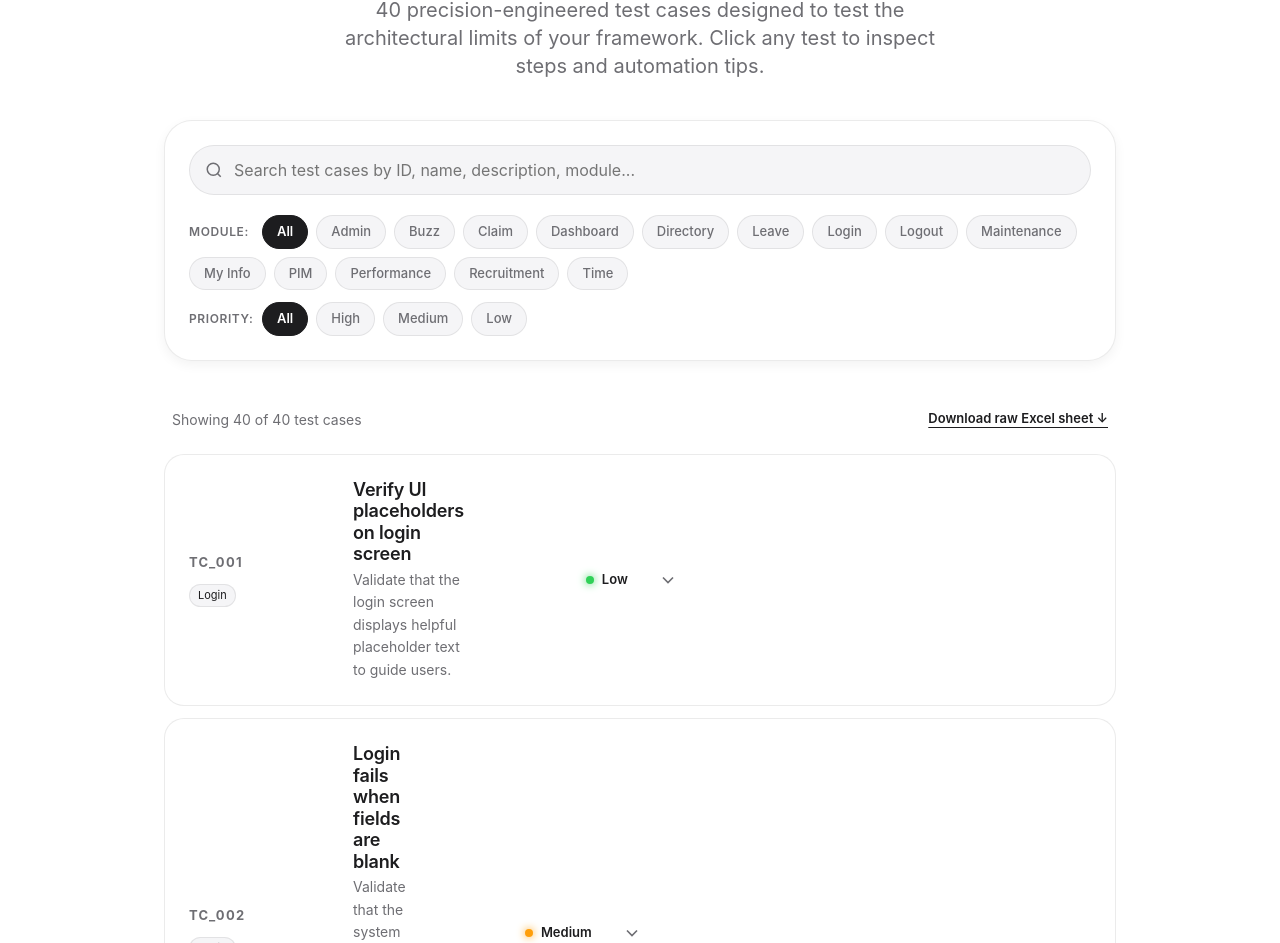
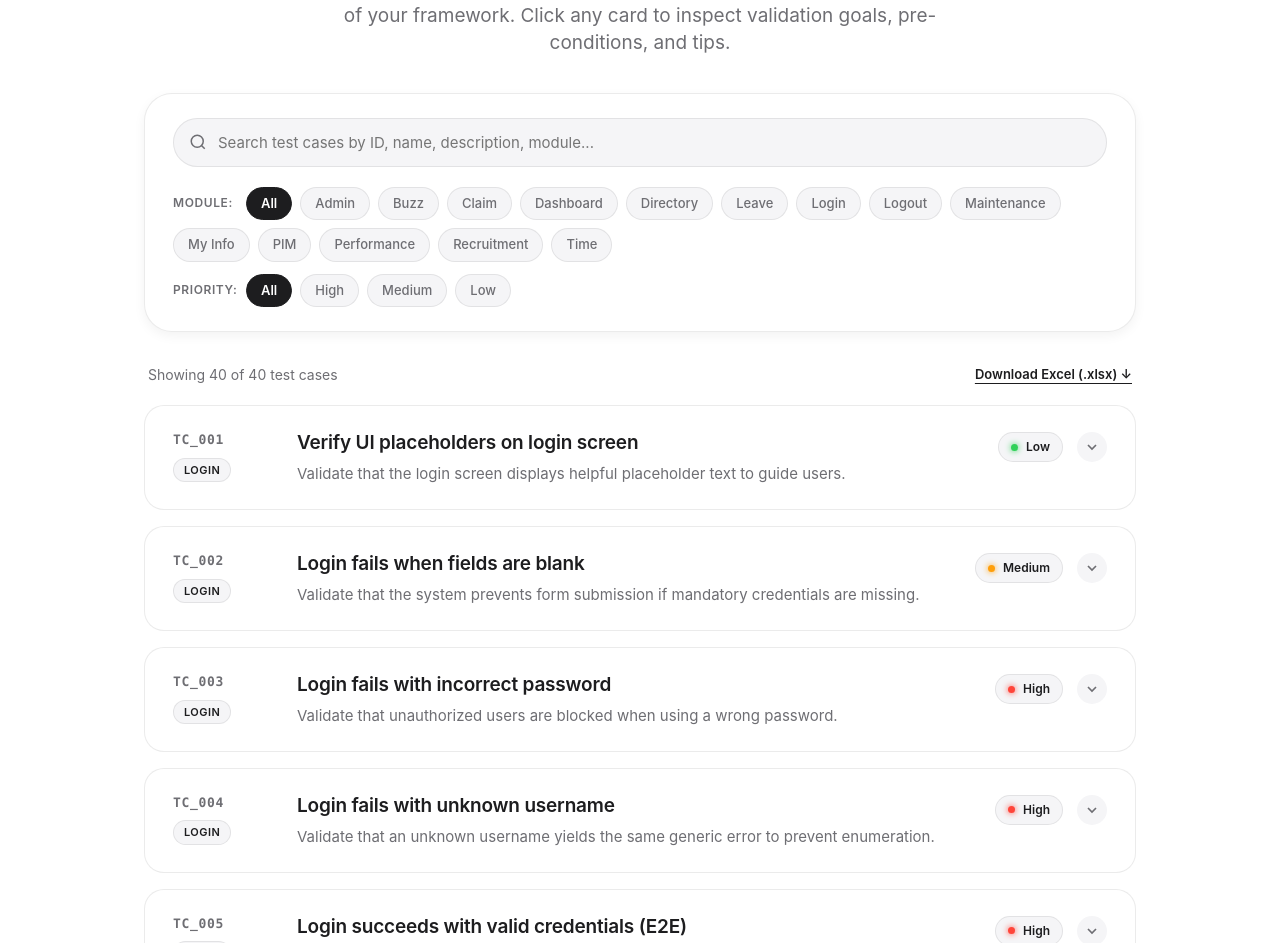
Before and after one commit to AbeeshSengottuvel/automation-invitation, a website: page tests.html in a window 1280 px wide. Shown: the part 301-1244 px from the top of the page. Drawn offline with Linux system fonts and the light colour scheme.

Commit message:
Fix test case cards layout: eliminate squeezed columns and unbalanced empty space

```diff
--- a/styles.css
+++ b/styles.css
@@ -254,21 +254,181 @@ p { font-size: var(--text-body); margin-bottom: var(--space-16); }
 .links-list { display: flex; flex-direction: column; gap: var(--space-8); max-height: 400px; overflow-y: auto; }
 .link-item { display: flex; justify-content: space-between; align-items: center; padding: 12px; background: var(--card); border: 1px solid var(--line); border-radius: var(--radius-sm); font-family: monospace; font-size: 13px; }
 
-/* Test Cases List (Pro Apple-style) */
-.tc-row { display: grid; grid-template-columns: 160px 1fr 160px; gap: var(--space-48); padding: var(--space-48) 0; border-bottom: 1px solid var(--line); align-items: start; }
-.tc-row:last-child { border-bottom: none; }
-.tc-meta { display: flex; flex-direction: column; align-items: flex-start; gap: var(--space-12); }
-.tc-id { font-size: 13px; font-weight: 700; color: var(--text-muted); letter-spacing: 0.1em; }
-.tc-title { font-size: 24px; font-weight: 600; letter-spacing: -0.01em; margin-bottom: var(--space-12); color: var(--text); }
-.tc-desc { font-size: 17px; line-height: 1.6; max-width: 720px; color: var(--text-muted); margin-bottom: 0; }
-.tc-priority { display: flex; align-items: center; gap: 8px; justify-content: flex-end; font-size: 13px; font-weight: 600; color: var(--text); }
-.tc-priority .indicator { width: 8px; height: 8px; border-radius: 50%; }
+/* Test Cases Card System */
+.tc-card {
+  display: block;
+  width: 100%;
+  background: var(--card);
+  border: 1px solid var(--line);
+  border-radius: var(--radius-md);
+  padding: 24px 28px;
+  margin-bottom: 16px;
+  cursor: pointer;
+  transition: transform 0.25s var(--ease-out), box-shadow 0.25s var(--ease-out), border-color 0.25s var(--ease-out);
+  text-align: left;
+}
+.tc-card:hover {
+  background: var(--bg-alt);
+  border-color: rgba(10, 132, 255, 0.35);
+  transform: translateY(-2px);
+  box-shadow: var(--shadow-2);
+}
+.tc-card.expanded {
+  border-color: #0a84ff;
+  box-shadow: 0 8px 30px rgba(10, 132, 255, 0.12);
+}
+
+.tc-card-header {
+  display: flex;
+  align-items: flex-start;
+  justify-content: space-between;
+  gap: 24px;
+  width: 100%;
+}
+
+.tc-left-col {
+  display: flex;
+  flex-direction: column;
+  align-items: flex-start;
+  gap: 8px;
+  min-width: 100px;
+  flex-shrink: 0;
+}
+
+.tc-id-badge {
+  font-size: 13px;
+  font-weight: 700;
+  font-family: ui-monospace, SFMono-Regular, Menlo, Monaco, Consolas, monospace;
+  letter-spacing: 0.05em;
+  color: var(--text-muted);
+}
+
+.tc-module-chip {
+  display: inline-block;
+  padding: 3px 10px;
+  border-radius: var(--radius-pill);
+  font-size: 11px;
+  font-weight: 600;
+  background: var(--bg-alt);
+  color: var(--text);
+  border: 1px solid var(--line);
+  text-transform: uppercase;
+  letter-spacing: 0.04em;
+}
+
+.tc-main-col {
+  flex: 1;
+  min-width: 0;
+}
+
+.tc-title {
+  font-size: 19px;
+  font-weight: 600;
+  letter-spacing: -0.01em;
+  color: var(--text);
+  margin-bottom: 6px;
+  line-height: 1.35;
+}
+
+.tc-desc {
+  font-size: 15px;
+  line-height: 1.55;
+  color: var(--text-muted);
+  margin: 0;
+}
+
+.tc-right-col {
+  display: flex;
+  align-items: center;
+  gap: 14px;
+  flex-shrink: 0;
+  padding-top: 2px;
+}
+
+.tc-priority-badge {
+  display: inline-flex;
+  align-items: center;
+  gap: 8px;
+  padding: 5px 12px;
+  border-radius: var(--radius-pill);
+  font-size: 12px;
+  font-weight: 600;
+  background: var(--bg-alt);
+  border: 1px solid var(--line);
+  white-space: nowrap;
+}
+
+.tc-priority-dot {
+  width: 7px;
+  height: 7px;
+  border-radius: 50%;
+}
+
+.tc-chevron {
+  width: 30px;
+  height: 30px;
+  border-radius: 50%;
+  display: flex;
+  align-items: center;
+  justify-content: center;
+  background: var(--bg-alt);
+  color: var(--text-muted);
+  transition: transform 0.3s ease, background 0.2s, color 0.2s;
+}
+.tc-card:hover .tc-chevron {
+  color: var(--text);
+  background: var(--line);
+}
+.tc-card.expanded .tc-chevron {
+  transform: rotate(180deg);
+  background: #0a84ff;
+  color: #ffffff;
+}
+
+/* Expanded details */
+.tc-details-pane {
+  display: none;
+  margin-top: 20px;
+  padding-top: 20px;
+  border-top: 1px solid var(--line);
+}
+.tc-card.expanded .tc-details-pane {
+  display: block;
+  animation: fadeInSlide 0.25s ease-out;
+}
+@keyframes fadeInSlide {
+  from { opacity: 0; transform: translateY(-6px); }
+  to { opacity: 1; transform: translateY(0); }
+}
+
+.tc-grid-2x2 {
+  display: grid;
+  grid-template-columns: repeat(2, 1fr);
+  gap: 16px;
+}
+
+@media (max-width: 768px) {
+  .tc-card-header {
+    flex-direction: column;
+    gap: 12px;
+  }
+  .tc-left-col {
+    flex-direction: row;
+    align-items: center;
+    gap: 10px;
+    width: 100%;
+  }
+  .tc-right-col {
+    width: 100%;
+    justify-content: space-between;
+    margin-top: 4px;
+  }
+  .tc-grid-2x2 {
+    grid-template-columns: 1fr;
+  }
+}
+
 .sticky-download { position: sticky; top: 60px; z-index: 90; background: var(--glass); backdrop-filter: var(--glass-filter); -webkit-backdrop-filter: var(--glass-filter); border-bottom: 1px solid var(--line); padding: var(--space-16) 0; text-align: center; }
-@media (max-width: 768px) {
-  .tc-row { grid-template-columns: 1fr; gap: var(--space-16); padding: var(--space-32) 0; }
-  .tc-priority { justify-content: flex-start; }
-  .tc-meta { flex-direction: row; align-items: center; }
-}
 
 
 /* Theme Toggle Visibility */
--- a/tests.html
+++ b/tests.html
@@ -14,25 +14,33 @@
     <script src="data/test-cases-data.js"></script>
     <style>
         .tests-body { background: var(--bg); }
-        .hero-title-clean { font-size: clamp(40px, 8vw, 96px); font-weight: 700; letter-spacing: -0.04em; margin-bottom: var(--space-16); background: var(--accent-gradient); -webkit-background-clip: text; -webkit-text-fill-color: transparent; }
+        .hero-title-clean {
+            font-size: clamp(38px, 6vw, 76px);
+            font-weight: 700;
+            letter-spacing: -0.03em;
+            margin-bottom: var(--space-16);
+            background: var(--accent-gradient);
+            -webkit-background-clip: text;
+            -webkit-text-fill-color: transparent;
+        }
 
         /* Filter and Search Bar */
         .filter-section {
             background: var(--card);
             border: 1px solid var(--line);
             border-radius: var(--radius-lg);
-            padding: var(--space-24);
-            margin-bottom: var(--space-48);
+            padding: 24px 28px;
+            margin-bottom: 32px;
             box-shadow: var(--shadow-1);
         }
         .search-box {
             position: relative;
-            margin-bottom: var(--space-20, 20px);
+            margin-bottom: 20px;
         }
         .search-input {
             width: 100%;
             padding: 14px 20px 14px 44px;
-            font-size: 16px;
+            font-size: 15px;
             font-family: inherit;
             border-radius: var(--radius-pill);
             border: 1px solid var(--line);
@@ -98,81 +106,26 @@
             display: flex;
             justify-content: space-between;
             align-items: center;
-            padding: 0 var(--space-8);
-            margin-bottom: var(--space-24);
+            padding: 0 4px;
+            margin-bottom: 20px;
             font-size: 14px;
             color: var(--text-muted);
         }
 
-        /* Interactive TC Row */
-        .tc-row {
-            cursor: pointer;
-            transition: background 0.2s, transform 0.2s;
-            border-radius: var(--radius-md);
-            padding: var(--space-24);
-            margin-bottom: var(--space-12);
-            border: 1px solid var(--line);
-            background: var(--card);
-        }
-        .tc-row:hover {
-            background: var(--bg-alt);
-            transform: translateY(-2px);
-            box-shadow: var(--shadow-1);
-        }
-        .tc-row.expanded {
-            border-color: rgba(10, 132, 255, 0.4);
-            box-shadow: var(--shadow-2);
-        }
-        .tc-header-grid {
-            display: grid;
-            grid-template-columns: 140px 1fr 140px 32px;
-            gap: var(--space-24);
-            align-items: center;
-        }
-        .tc-expand-btn {
-            display: flex;
-            align-items: center;
-            justify-content: center;
-            color: var(--text-muted);
-            transition: transform 0.3s ease;
-        }
-        .tc-row.expanded .tc-expand-btn svg {
-            transform: rotate(180deg);
-        }
-
-        /* Expanded Details Pane */
-        .tc-details {
-            display: none;
-            margin-top: var(--space-20, 20px);
-            padding-top: var(--space-20, 20px);
-            border-top: 1px solid var(--line);
-        }
-        .tc-row.expanded .tc-details {
-            display: block;
-            animation: fadeIn 0.3s ease;
-        }
-        @keyframes fadeIn {
-            from { opacity: 0; transform: translateY(-6px); }
-            to { opacity: 1; transform: translateY(0); }
-        }
-        .details-grid {
-            display: grid;
-            grid-template-columns: repeat(auto-fit, minmax(280px, 1fr));
-            gap: 16px;
-            font-size: 14px;
-        }
+        /* Detail cards inside expansion */
         .detail-card {
             background: var(--bg);
             border: 1px solid var(--line);
             border-radius: var(--radius-sm);
-            padding: 14px 18px;
+            padding: 16px 20px;
         }
         .detail-card h4 {
-            font-size: 12px;
+            font-size: 11px;
             text-transform: uppercase;
-            letter-spacing: 0.05em;
+            letter-spacing: 0.06em;
             color: var(--text-muted);
-            margin-bottom: 6px;
+            margin-bottom: 8px;
+            font-weight: 600;
         }
         .detail-card p {
             margin: 0;
@@ -182,31 +135,7 @@
         }
         .automation-tip {
             border-left: 3px solid #0a84ff;
-            background: rgba(10, 132, 255, 0.05);
-        }
-
-        @media (max-width: 768px) {
-            .tc-header-grid {
-                grid-template-columns: 1fr auto;
-                gap: 12px;
-            }
-            .tc-meta {
-                grid-column: 1 / -1;
-                flex-direction: row;
-                justify-content: space-between;
-                width: 100%;
-            }
-            .tc-content {
-                grid-column: 1 / 2;
-            }
-            .tc-priority {
-                grid-column: 1 / 2;
-                justify-content: flex-start;
-            }
-            .tc-expand-btn {
-                grid-column: 2 / 3;
-                grid-row: 2 / 4;
-            }
+            background: rgba(10, 132, 255, 0.04);
         }
     </style>
 </head>
@@ -240,18 +169,18 @@
     </nav>
 
     <main id="main">
-        <section class="section" style="padding-top: 140px; padding-bottom: 40px; text-align: center;">
+        <section class="section" style="padding-top: 140px; padding-bottom: 36px; text-align: center;">
             <div class="container" style="max-width: 900px;">
                 <p class="eyebrow fade-up">Competition Specification</p>
                 <h1 class="hero-title-clean fade-up">The Gauntlet.</h1>
-                <p class="subhead fade-up" style="margin: 0 auto; font-size: 20px; color: var(--text-muted); line-height: 1.4;">
-                    40 precision-engineered test cases designed to test the architectural limits of your framework. Click any test to inspect steps and automation tips.
+                <p class="subhead fade-up" style="margin: 0 auto; font-size: 19px; color: var(--text-muted); line-height: 1.45; max-width: 680px;">
+                    40 precision-engineered test cases designed to test the architectural limits of your framework. Click any card to inspect validation goals, pre-conditions, and tips.
                 </p>
             </div>
         </section>
 
         <section class="section" style="padding-bottom: 120px;">
-            <div class="container" style="max-width: 1000px;">
+            <div class="container" style="max-width: 1040px;">
                 <!-- Filter & Search Controls -->
                 <div class="filter-section">
                     <div class="search-box">
@@ -278,7 +207,7 @@
                 <div class="stats-bar">
                     <span id="tests-count-display">Showing 40 of 40 test cases</span>
                     <a href="Automation_Arena_Test_Cases.xlsx" download class="text-link" style="font-size: 13px;">
-                        Download raw Excel sheet &darr;
+                        Download Excel (.xlsx) &darr;
                     </a>
                 </div>
 
@@ -410,9 +339,9 @@
             function renderTests(items) {
                 if (items.length === 0) {
                     container.innerHTML = `
-                        <div class="card glass text-center" style="padding: 48px 24px;">
-                            <p style="font-size: 18px; margin-bottom: 8px;">No matching test cases found.</p>
-                            <p class="text-muted" style="font-size: 14px;">Try changing your search terms or clearing the filter.</p>
+                        <div class="card glass text-center" style="padding: 48px 24px; border-radius: var(--radius-md);">
+                            <p style="font-size: 18px; font-weight: 600; margin-bottom: 6px;">No matching test cases found.</p>
+                            <p class="text-muted" style="font-size: 14px; margin: 0;">Try adjusting your keywords or clearing the active filters.</p>
                         </div>
                     `;
                     return;
@@ -429,44 +358,46 @@
                     const stepResult = tc['Step Expected Result'] || 'Expected behavior matches test specifications';
 
                     return `
-                        <article class="tc-row" data-id="${tc.TC_ID}" tabindex="0" role="button" aria-expanded="false" aria-label="${tc.TC_ID}: ${tc['Test Case Name']}">
-                            <div class="tc-header-grid">
-                                <div class="tc-meta">
-                                    <span class="tc-id">${tc.TC_ID}</span>
-                                    <span class="chip" style="font-size: 11px; padding: 2px 8px;">${tc.Module}</span>
+                        <article class="tc-card" data-id="${tc.TC_ID}" tabindex="0" role="button" aria-expanded="false" aria-label="${tc.TC_ID}: ${tc['Test Case Name']}">
+                            <div class="tc-card-header">
+                                <div class="tc-left-col">
+                                    <span class="tc-id-badge">${tc.TC_ID}</span>
+                                    <span class="tc-module-chip">${tc.Module}</span>
                                 </div>
-                                <div class="tc-content">
-                                    <h3 class="tc-title" style="font-size: 18px; margin-bottom: 4px;">${tc['Test Case Name']}</h3>
-                                    <p class="tc-desc" style="font-size: 14px;">${tc['Description (Validation Goal)']}</p>
+                                <div class="tc-main-col">
+                                    <h3 class="tc-title">${tc['Test Case Name']}</h3>
+                                    <p class="tc-desc">${tc['Description (Validation Goal)']}</p>
                                 </div>
-                                <div class="tc-priority">
-                                    <span class="indicator" style="background: ${pColor}; box-shadow: 0 0 8px ${pColor};"></span>
-                                    <span>${tc.Priority}</span>
-                                </div>
-                                <div class="tc-expand-btn">
-                                    <svg viewBox="0 0 24 24" width="20" height="20" stroke="currentColor" stroke-width="2" fill="none"><polyline points="6 9 12 15 18 9"></polyline></svg>
+                                <div class="tc-right-col">
+                                    <div class="tc-priority-badge">
+                                        <span class="tc-priority-dot" style="background: ${pColor}; box-shadow: 0 0 6px ${pColor};"></span>
+                                        <span>${tc.Priority}</span>
+                                    </div>
+                                    <div class="tc-chevron" aria-hidden="true">
+                                        <svg viewBox="0 0 24 24" width="16" height="16" stroke="currentColor" stroke-width="2.5" fill="none"><polyline points="6 9 12 15 18 9"></polyline></svg>
+                                    </div>
                                 </div>
                             </div>
 
-                            <div class="tc-details">
-                                <div class="details-grid">
+                            <div class="tc-details-pane">
+                                <div class="tc-grid-2x2">
                                     <div class="detail-card">
                                         <h4>Step & Expected Result</h4>
                                         <p><strong>Step:</strong> ${stepDesc}</p>
-                                        <p style="margin-top: 6px;"><strong>Result:</strong> ${stepResult}</p>
+                                        <p style="margin-top: 8px;"><strong>Result:</strong> ${stepResult}</p>
                                     </div>
                                     <div class="detail-card">
                                         <h4>Pre / Post Conditions</h4>
                                         <p><strong>Pre:</strong> ${preCond}</p>
-                                        <p style="margin-top: 6px;"><strong>Post:</strong> ${postCond}</p>
+                                        <p style="margin-top: 8px;"><strong>Post:</strong> ${postCond}</p>
                                     </div>
                                     <div class="detail-card">
                                         <h4>Test Data & Type</h4>
                                         <p><strong>Type:</strong> ${tc['Test Type'] || 'Automated Functional'}</p>
-                                        <p style="margin-top: 6px;"><strong>Data:</strong> ${testData}</p>
+                                        <p style="margin-top: 8px;"><strong>Data:</strong> ${testData}</p>
                                     </div>
                                     <div class="detail-card automation-tip">
-                                        <h4>⚡ Automation Tip</h4>
+                                        <h4>⚡ Automation Recommendation</h4>
                                         <p>${tip}</p>
                                     </div>
                                 </div>
@@ -476,14 +407,14 @@
                 }).join('');
 
                 // Expand/collapse handling
-                container.querySelectorAll('.tc-row').forEach(row => {
+                container.querySelectorAll('.tc-card').forEach(card => {
                     const toggle = () => {
-                        const isExpanded = row.classList.contains('expanded');
-                        row.classList.toggle('expanded', !isExpanded);
-                        row.setAttribute('aria-expanded', !isExpanded);
+                        const isExpanded = card.classList.contains('expanded');
+                        card.classList.toggle('expanded', !isExpanded);
+                        card.setAttribute('aria-expanded', !isExpanded);
                     };
-                    row.addEventListener('click', toggle);
-                    row.addEventListener('keydown', (e) => {
+                    card.addEventListener('click', toggle);
+                    card.addEventListener('keydown', (e) => {
                         if (e.key === 'Enter' || e.key === ' ') {
                             e.preventDefault();
                             toggle();
```
